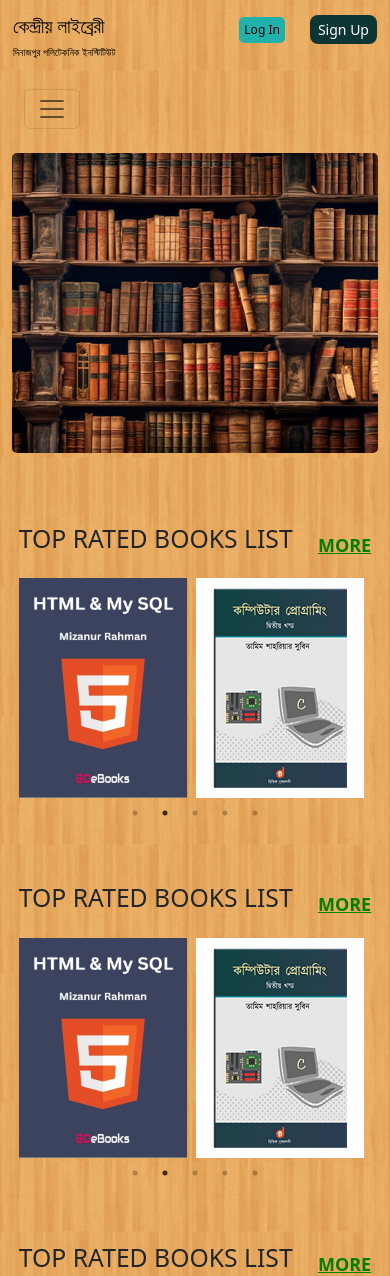
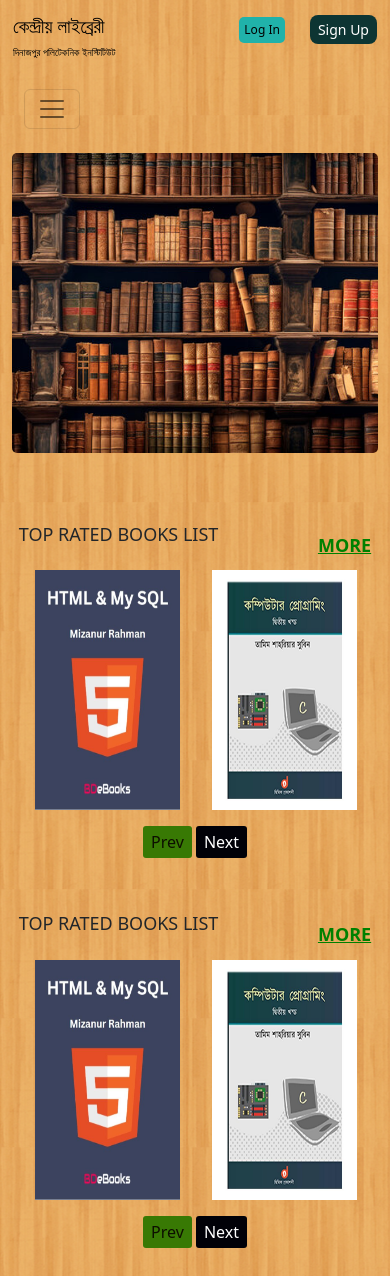
Before and after one commit to rejaul25/all_file_LMS, a website: page index.html in a window 390 px wide. Shown: the top 1276 px of the page. Drawn offline with nearby package versions, Linux system fonts and the light colour scheme.

Commit message:
update 1.0.6

```diff
--- a/base/_all_cataD.scss
+++ b/base/_all_cataD.scss
@@ -1,5 +1,5 @@
 
-.prev_next_btn{
+.prev_next_btn,.prev_next_btn_main{
 
     .prev_btn,.next_btn{
         padding: 4px 8px;
--- a/base/_display_books.scss
+++ b/base/_display_books.scss
@@ -23,6 +23,9 @@
 
 }
 
+.prev_next_btn_main{
+    display: none;
+}
 
 // @media only screen and (min-width: 200px) and (max-width: 1024px){
 //     .book_show img{
@@ -32,12 +35,22 @@
 //     }
 // }
 // @media only screen and (min-width: 200px) and (max-width: 992px){
-//     .book_show img{
-//         width: 150px;
-//         height: 220px;
-//         padding: 0px 3px;
-//     }
-// }
-// @media only screen and (min-width: 200px) and (max-width: 767px){
 
 // }
+@media only screen and (min-width: 200px) and (max-width: 767px){
+
+    .book_show {
+        img{
+           width: 145px;
+           height: 240px;
+           margin: 0 auto;
+        }
+    }
+    .prev_next_btn_main{
+    display: block;
+ }
+
+ .display_book_cata_and_more h2{
+     font-size: 18px !important;
+   }
+}
--- a/index.html
+++ b/index.html
@@ -231,6 +231,8 @@
 
           <!-- this is main body's left side -->
           <div class="col-lg-8">
+
+            <!-- hero slider -->
             <div class="row">
               <div class="hero_slider">
                 <div class="row">
@@ -254,7 +256,7 @@
               </div>
             </div>
 
-            <!-- 1st -->
+            <!-- 1st book show slider -->
             <div class="row">
               <div class="container books_show_main">
                 <div
@@ -263,7 +265,7 @@
                   <h2>Top Rated Books List</h2>
                   <a href="#">More</a>
                 </div>
-                <div class="display_book_slider">
+                <div class="display_book_slider" id="fontSlider1">
                   <div class="col-lg-3 col-md-3 col-sm-6 col-6 book_show">
                     <a href="#">
                       <img src="./img/img_slider/slider_img_1.jpg" alt="photo"
@@ -296,6 +298,14 @@
                     /></a>
                   </div>
                 </div>
+
+                <!-- prev and next  custom button for mobile and tab's only -->
+                <div class="prev_next_btn_main mt-3 text-center">
+                  <button class="prev_btn" data-slider="#fontSlider1">Prev</button>
+                  <button class="next_btn" data-slider="#fontSlider1">Next</button>
+               </div>
+                <!-- prev and next  custom button for mobile and tab's only -->
+
               </div>
             </div>
 
@@ -309,7 +319,7 @@
                   <h2>Top Rated Books List</h2>
                   <a href="#">More</a>
                 </div>
-                <div class="display_book_slider">
+                <div class="display_book_slider" id="fontSlider2">
                   <div class="col-lg-3 book_show">
                     <a href="#">
                       <img src="./img/img_slider/slider_img_1.jpg" alt="photo"
@@ -342,6 +352,14 @@
                     /></a>
                   </div>
                 </div>
+
+                      <!-- prev and next  custom button for mobile and tab's only -->
+                      <div class="prev_next_btn_main mt-3 text-center">
+                        <button class="prev_btn" data-slider="#fontSlider2">Prev</button>
+                        <button class="next_btn" data-slider="#fontSlider2">Next</button>
+                     </div>
+                      <!-- prev and next  custom button for mobile and tab's only -->
+
               </div>
             </div>
 
@@ -355,7 +373,7 @@
                   <h2>Top Rated Books List</h2>
                   <a href="#">More</a>
                 </div>
-                <div class="display_book_slider">
+                <div class="display_book_slider" id="fontSlider3">
                   <div class="col-lg-3 book_show">
                     <a href="#">
                       <img src="./img/img_slider/slider_img_1.jpg" alt="photo"
@@ -388,6 +406,14 @@
                     /></a>
                   </div>
                 </div>
+
+                   <!-- prev and next  custom button for mobile and tab's only -->
+                   <div class="prev_next_btn_main mt-3 text-center">
+                    <button class="prev_btn" data-slider="#fontSlider3">Prev</button>
+                    <button class="next_btn" data-slider="#fontSlider3">Next</button>
+                 </div>
+                  <!-- prev and next  custom button for mobile and tab's only -->
+
               </div>
             </div>
           </div>
--- a/js/main.js
+++ b/js/main.js
@@ -9,7 +9,16 @@ $(document).ready(function () {
 
     });
 
-    $('.display_book_slider').slick({
+
+
+  });
+
+
+  /* this is main display's slider */
+  $(document).ready(function(){
+
+    // main display slider 1
+    $('#fontSlider1').slick({
       infinite: true,
       slidesToShow: 4,
       autoplay: true,
@@ -42,7 +51,7 @@ $(document).ready(function () {
               slidesToShow: 2,
               slidesToScroll: 1,
               arrows: false,
-              dots: true,
+              dots: false,
             }
           },
         {
@@ -51,7 +60,7 @@ $(document).ready(function () {
             slidesToShow: 2,
             slidesToScroll: 1,
             arrows: false,
-            dots: true,
+            dots: false,
 
           }
         }
@@ -59,23 +68,135 @@ $(document).ready(function () {
       ]
 
 
+
+
+
     });
+    // main display slider 2
+    $('#fontSlider2').slick({
+      infinite: true,
+      slidesToShow: 4,
+      autoplay: true,
+      autoplaySpeed: 3000,
+      cssEase: 'linear',
+      responsive: [
+        {
+          breakpoint: 1024,
+          settings: {
+            slidesToShow: 4,
+            slidesToScroll: 1,
+            infinite: true,
+            cssEase: 'linear',
+            // dots: true
+          }
+        },
 
-    // when scrollamount > 100 header position fixed in top 0
-/*
-    $(window).scroll(function(){
-      if($(this).scrollTop() > 100) {
-          $('#myHeader').css({'position':'fixed', 'top':'0'});
-      } else {
-          $('#myHeader').css({'position':'static'});
-      }
-  });
-  */
+        {
+          breakpoint: 767,
+          settings: {
+            slidesToShow: 3,
+            slidesToScroll: 1,
+            arrows: false,
+            dots: false,
+          }
+        },
+        {
+            breakpoint: 550,
+            settings: {
+              slidesToShow: 2,
+              slidesToScroll: 1,
+              arrows: false,
+              dots: false,
+            }
+          },
+        {
+          breakpoint: 480,
+          settings: {
+            slidesToShow: 2,
+            slidesToScroll: 1,
+            arrows: false,
+            dots: false,
+
+          }
+        }
+
+      ]
 
 
 
 
+
+    });
+    // main display slider 3
+    $('#fontSlider3').slick({
+      infinite: true,
+      slidesToShow: 4,
+      autoplay: true,
+      autoplaySpeed: 3000,
+      cssEase: 'linear',
+      responsive: [
+        {
+          breakpoint: 1024,
+          settings: {
+            slidesToShow: 4,
+            slidesToScroll: 1,
+            infinite: true,
+            cssEase: 'linear',
+            // dots: true
+          }
+        },
+
+        {
+          breakpoint: 767,
+          settings: {
+            slidesToShow: 3,
+            slidesToScroll: 1,
+            arrows: false,
+            dots: true,
+          }
+        },
+        {
+            breakpoint: 550,
+            settings: {
+              slidesToShow: 2,
+              slidesToScroll: 1,
+              arrows: false,
+              dots: false,
+            }
+          },
+        {
+          breakpoint: 480,
+          settings: {
+            slidesToShow: 2,
+            slidesToScroll: 1,
+            arrows: false,
+            dots: false,
+
+          }
+        }
+
+      ]
+
+
+
+
+
+    });
+
+
+        // Custom button click events
+        $('.prev_btn').click(function(){
+          var sliderId = $(this).data('slider');
+          $(sliderId).slick('slickPrev');
+        });
+
+        $('.next_btn').click(function(){
+          var sliderId = $(this).data('slider');
+          $(sliderId).slick('slickNext');
+        });
+
   });
+  /* this is main display's slider */
 
 
 
```
Also changed, not shown: css/main.css, 1 other file.
